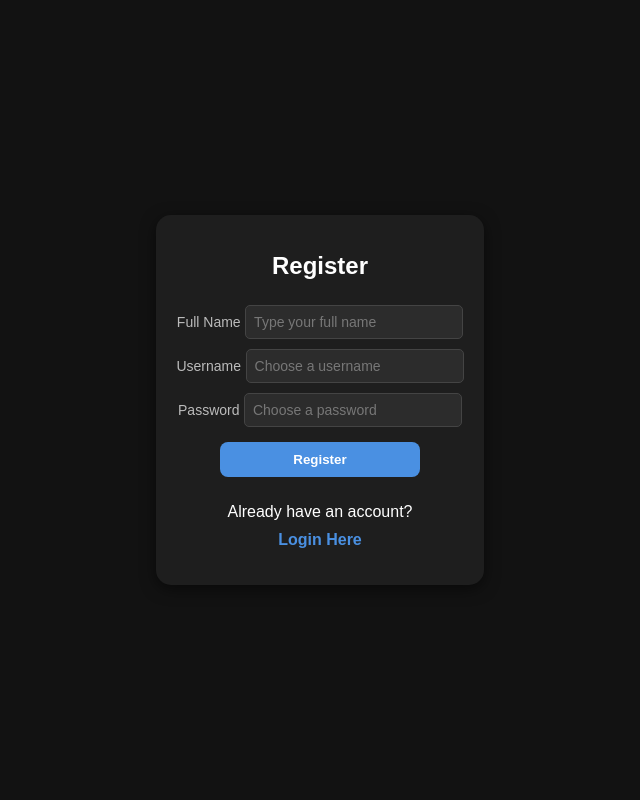
After one commit to mcaland/cop4331-smallproject, a PHP site: page /register.html in a window 1280 px wide. The commit adds this page. Shown: the whole page, without its empty margins (320-960 px from the left). Run offline with PHP 8.4, Linux system fonts and the light colour scheme.

```diff
--- /dev/null
+++ b/css/register.css
@@ -0,0 +1,87 @@
+body {
+    background-color: #121212;
+    display: flex;
+    justify-content: center;
+    align-items: center;
+    height: 100vh;
+    color: #fff;
+    font-family: Arial, sans-serif;
+    margin: 0;
+    flex-direction: column;
+}
+
+.container {
+    background: #1e1e1e;
+    padding: 20px;
+    border-radius: 15px;
+    box-shadow: 0 4px 15px rgba(0, 0, 0, 0.5);
+    text-align: center;
+    display: inline-block;
+}
+
+h1 {
+    margin-bottom: 20px;
+    font-size: 24px;
+    text-align: center;
+}
+
+.register-form {
+    display: flex;
+    flex-direction: column;
+    align-items: center;
+}
+
+label {
+    font-size: 14px;
+    color: #bbb;
+    margin: 5px 0 2px;
+    text-align: left;
+    width: 200px;
+}
+
+input[type="text"],
+input[type="password"] {
+    background: #2c2c2c;
+    border: 1px solid #444;
+    border-radius: 5px;
+    padding: 8px;
+    color: #fff;
+    font-size: 14px;
+    outline: none;
+    width: 200px;
+    margin: 5px 0;
+}
+
+input::placeholder {
+    color: #777;
+}
+
+.register-button {
+    background-color: #4A90E2;
+    color: white;
+    border: none;
+    padding: 10px;
+    border-radius: 8px;
+    cursor: pointer;
+    width: 200px;
+    font-weight: bold;
+    transition: background-color 0.3s;
+    margin: 10px 0;
+}
+
+.register-button:hover {
+    background-color: #357ABD;
+}
+
+a {
+    color: #4A90E2;
+    text-decoration: none;
+    font-weight: bold;
+    display: block;
+    text-align: center;
+    margin-top: 10px;
+}
+
+a:hover {
+    text-decoration: underline;
+}
--- /dev/null
+++ b/register.html
@@ -0,0 +1,30 @@
+<!DOCTYPE html>
+<html lang="en">
+<head>
+    <meta charset="UTF-8">
+    <meta name="viewport" content="width=device-width, initial-scale=1.0">
+    <title>Contact Manager - Register</title>
+    <link rel="stylesheet" href="css/register.css">
+</head>
+<body>
+    <div class="container">
+        <h1>Register</h1>
+        <form class="register-form">
+            <div class="input-group">
+                <label for="fullName">Full Name</label>
+                <input type="text" id="fullName" name="fullName" placeholder="Type your full name" required>
+            </div>
+            <div class="input-group">
+                <label for="username">Username</label>
+                <input type="text" id="username" name="username" placeholder="Choose a username" required>
+            </div>
+            <div class="input-group">
+                <label for="password">Password</label>
+                <input type="password" id="password" name="password" placeholder="Choose a password" required>
+            </div>
+            <button type="submit" class="register-button">Register</button>
+        </form>
+        <p>Already have an account? <a href="login.html">Login Here</a></p>
+    </div>
+</body>
+</html>
```
Also changed, not shown: contacts.html (added, +29 -0 lines), css/login.css (added, +75 -0 lines), css/styles.css (+14 -11 lines), index.html (+20 -4 lines), css/contacts.css (added), dashboard.html (added).
